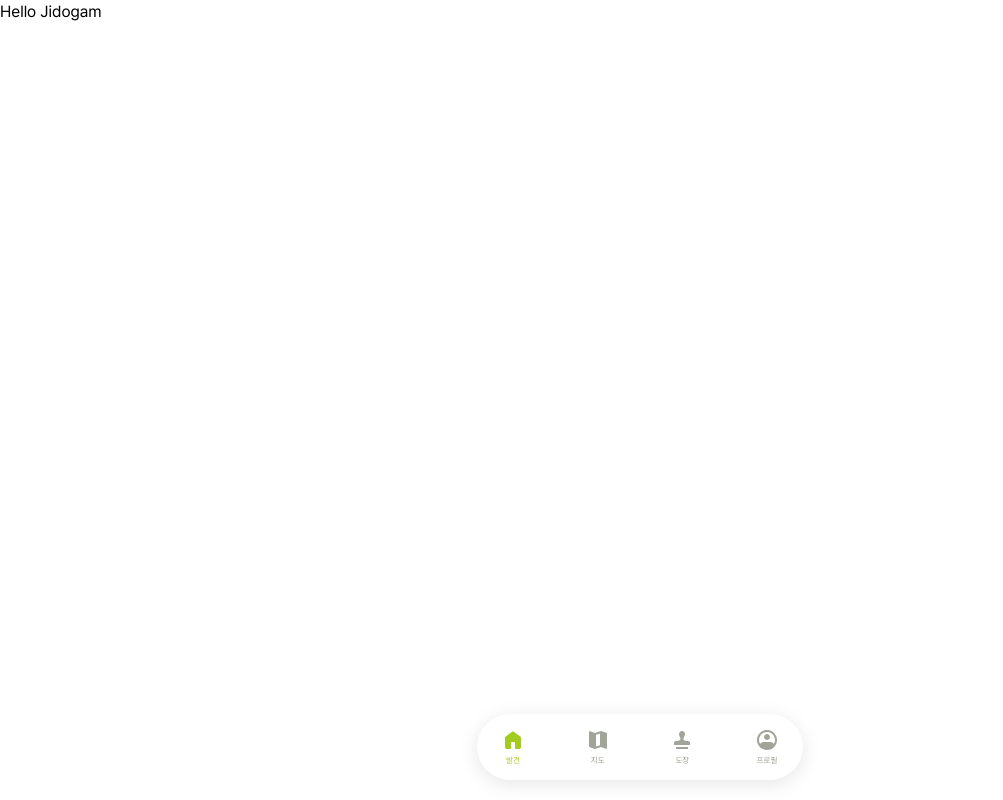
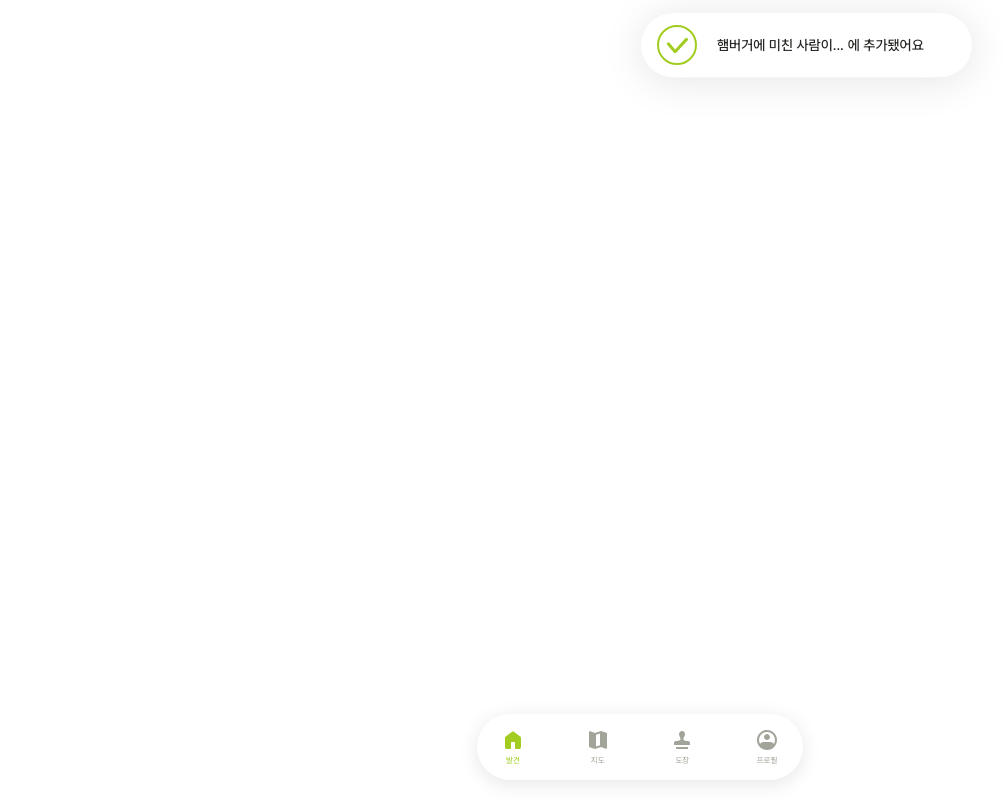
Before and after one commit to Re-Gion-Jidogam/Jidogam-front, a Next.js app: page / in a window 1280 px wide. Shown: the whole page, without its empty margins (0-1003 px from the left). Built offline with nearby package versions, Linux system fonts and the light colour scheme; no server answers.

Commit message:
✨Feat: 토스트 기본형 구현

```diff
--- a/src/app/page.tsx
+++ b/src/app/page.tsx
@@ -1,3 +1,13 @@
+import Toast from "@/components/Toast";
+
 export default function Home() {
-  return <h1>Hello Jidogam</h1>;
+  return (
+    <div>
+      <Toast
+        type="MOVE"
+        title="햄버거에 미친 사람이 만든 전주 수제버거 맛집들"
+        message="에 추가됐어요"
+      />
+    </div>
+  );
 }
--- a/src/assets/icons/index.ts
+++ b/src/assets/icons/index.ts
@@ -8,3 +8,4 @@ export { default as HouseActiveIcon } from "./house-active.svg";
 export { default as MapActiveIcon } from "./map-active.svg";
 export { default as ProfileActiveIcon } from "./profile-active.svg";
 export { default as StampActiveIcon } from "./stamp-active.svg";
+export { default as ToastCheckIcon } from "./toast-icons.svg";
--- /dev/null
+++ b/src/components/Toast.tsx
@@ -0,0 +1,38 @@
+import clsx from "clsx";
+
+import SVGIcon from "./SVGIcon";
+
+interface ToastMessageProps {
+  // type: "MOVE" | "NOT_MOVE";
+  title: string;
+  message: string;
+  maxLength?: number;
+  // className?: string;
+}
+
+export default function Toast({
+  // type,
+  title,
+  message,
+  maxLength = 11,
+  // className,
+}: ToastMessageProps) {
+  const truncatedTitle =
+    title.length > maxLength ? `${title.slice(0, maxLength)}...` : title;
+
+  return (
+    <div
+      className={clsx(
+        "fixed top-3 left-1/2 py-3 pl-4 pr-12",
+        "rounded-[100px] border border-gray-50 shadow-[0_4px_40px_0_rgba(0,0,0,0.1)]",
+        "bg-white flex gap-5 items-center",
+      )}
+    >
+      <SVGIcon icon="ToastCheckIcon" />
+      <div className={clsx("flex gap-1", "font-medium text-sm text-gray-900")}>
+        <p>{truncatedTitle}</p>
+        <p>{message}</p>
+      </div>
+    </div>
+  );
+}
```
Also changed, not shown: src/assets/icons/toast-icons.svg (added).
